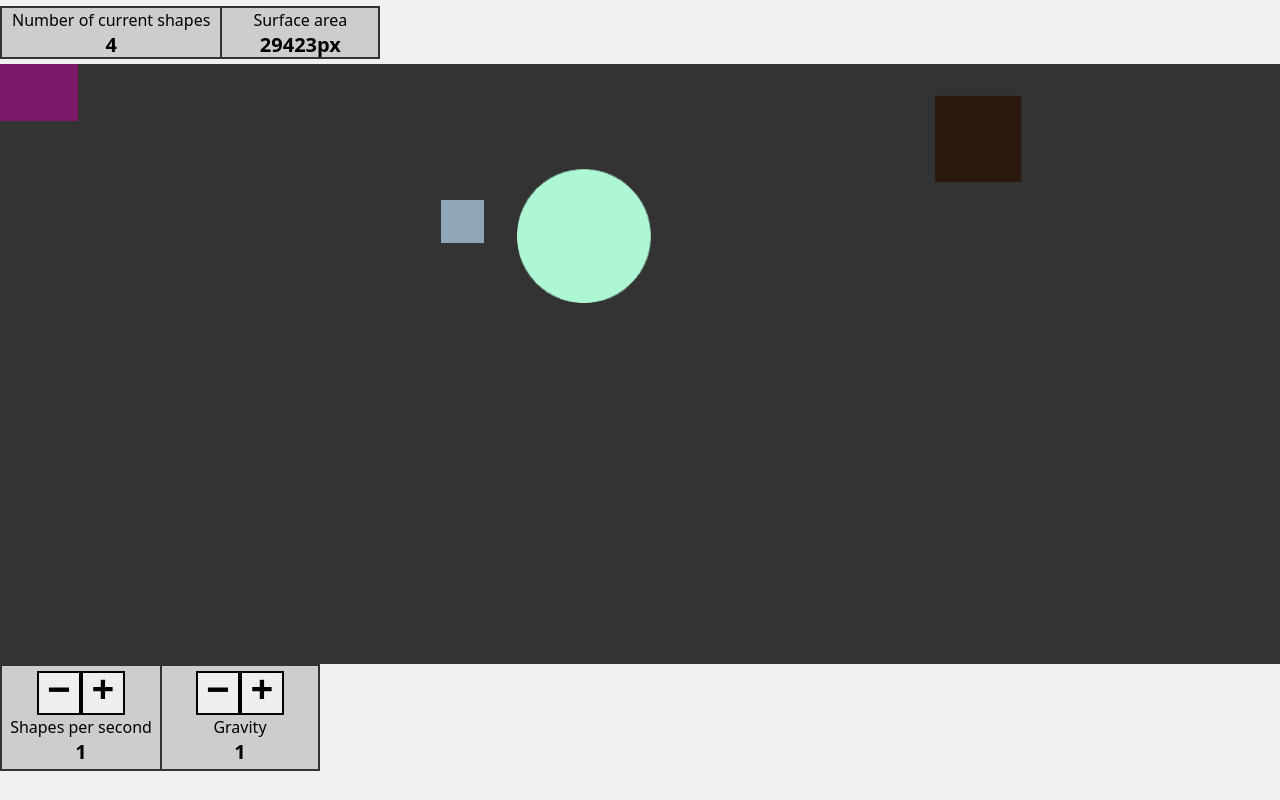
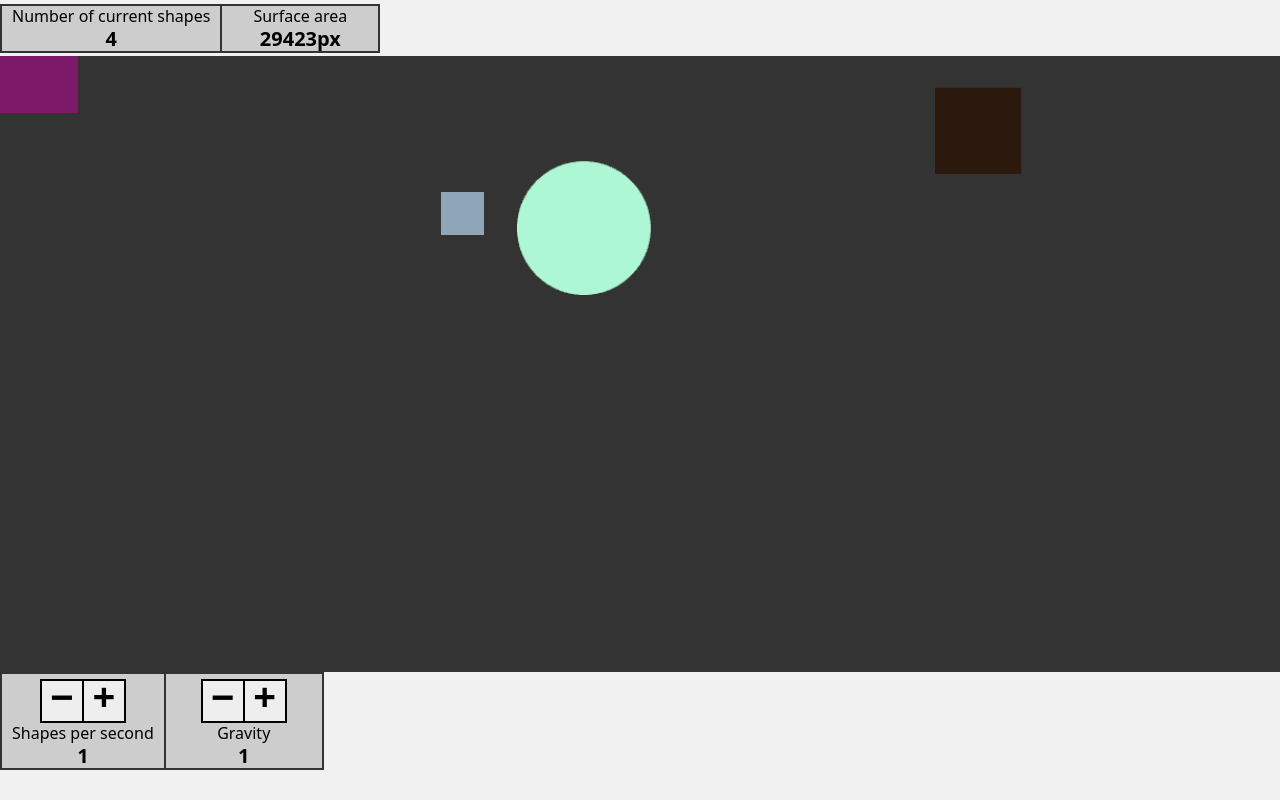
Before and after one commit to alex-fdr/digicode-test-exercise, a website built with Vite: page index.html in a window 1280 px wide. Built offline with nearby package versions, Linux system fonts and the light colour scheme.

Commit message:
update css styles

```diff
--- a/src/style.css
+++ b/src/style.css
@@ -1,32 +1,23 @@
 :root {
     font-family: system-ui, Avenir, Helvetica, Arial, sans-serif;
-    line-height: 1.5;
+    line-height: 1.25;
     font-weight: 400;
 
-    color-scheme: light dark;
     color: rgba(255, 255, 255, 0.87);
     background-color: #f1f1f1;
-
-    font-synthesis: none;
-    text-rendering: optimizeLegibility;
-    -webkit-font-smoothing: antialiased;
-    -moz-osx-font-smoothing: grayscale;
 }
 
 body {
     margin: 0;
     display: flex;
-    /* place-items: flex-start; */
     flex-direction: column;
-    /* min-width: 320px; */
-    /* min-height: 70vh; */
 }
 
 header {
     display: flex;
     place-items: center;
     justify-content: left;
-    min-height: 8vh;
+    min-height: 7vh;
 }
 
 p {
@@ -57,23 +48,19 @@ p {
 .value {
     font-weight: bold;
     font-size: 1.25rem;
-    line-height: 1.25;
 }
 
 #app {
     display: flex;
-    height: 75vh;
-    /* min-width: 100vmin;
-    min-height: 80vmax; */
+    height: 77vh;
 }
 
 footer {
     display: flex;
-    /* height: 16vh; */
 }
 
 footer .info {
-    padding: 5px 0;
+    padding-top: 5px;
 }
 
 .buttons {
@@ -83,7 +70,6 @@ footer .info {
 }
 
 .btn {
-    /* padding: 10px; */
     border: 2px solid black;
     line-height: 30px;
     color: black;
@@ -95,6 +81,10 @@ footer .info {
     cursor: pointer;
 }
 
+.btn:first-child {
+    border-right: none;
+}
+
 @media (orientation: portrait) {
 
 }
```
